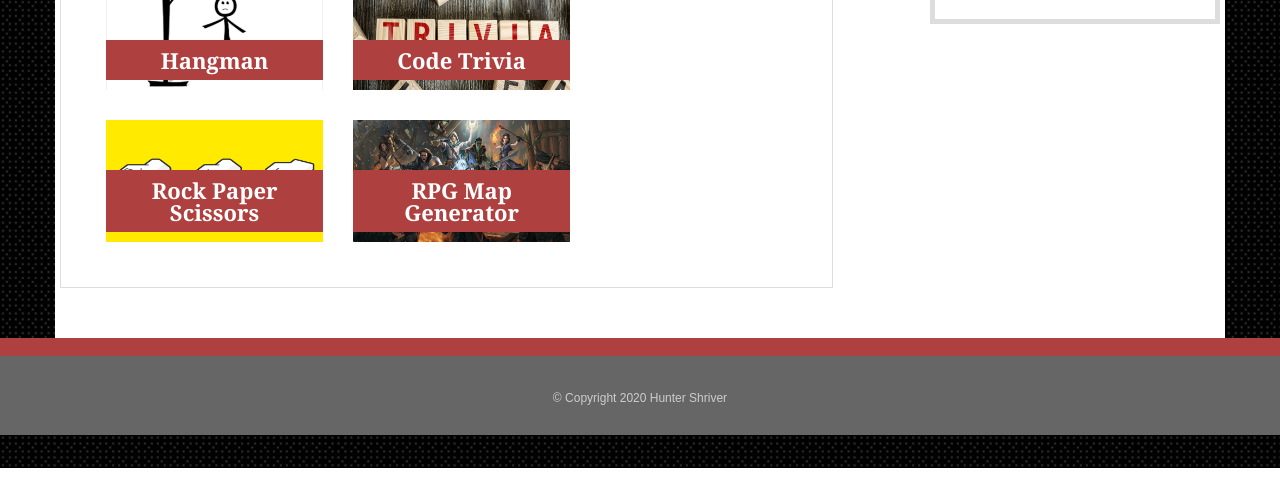
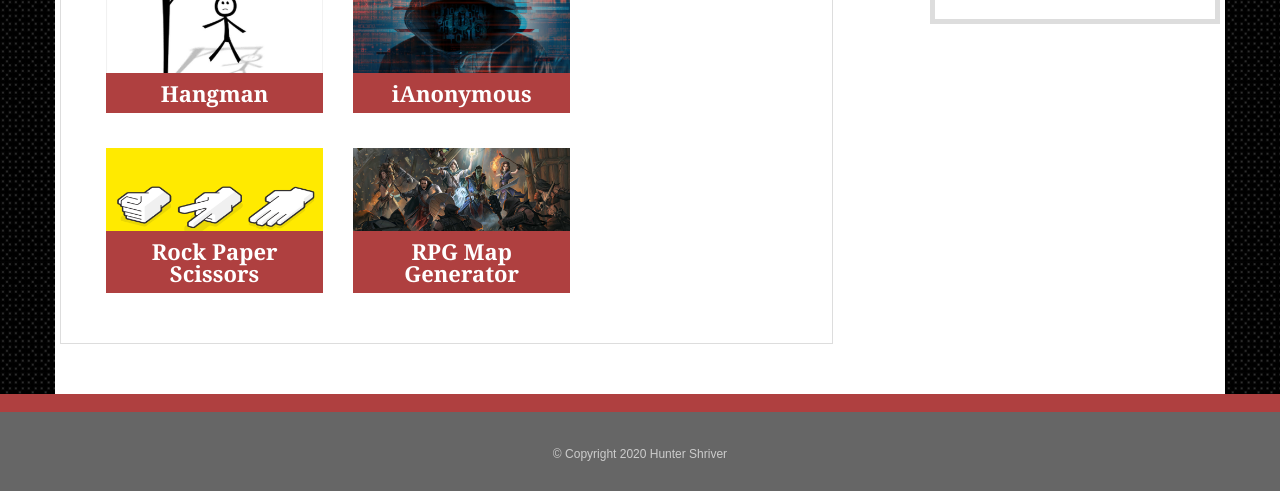
Before and after one commit to PROX-E/Bootstrap-Portfolio, a plain HTML site: page portfolio.html in a window 1280 px wide. Shown: the part 332-823 px from the top of the page. Before the commit the page ends 800 px from the top, so only its background shows below. Drawn offline with nearby package versions, Linux system fonts and the light colour scheme.

Commit message:
update portfolio page
add iAnonymous project

fix image sizing

```diff
--- a/assets/css/style.css
+++ b/assets/css/style.css
@@ -153,7 +153,7 @@ h3,
 /* portfolio styles begin */
 .caption {
   width:100%;
-  bottom: 10px;
+  bottom: 5px;
   position: absolute;
   background: #af4040;
 }
@@ -164,6 +164,7 @@ h3,
   margin: 15px;
   padding: 0;
   max-width: 220px;  /* computed max-width of img-responsive */
+  height: 150px;
 }
 
 .caption h3 {
--- a/portfolio.html
+++ b/portfolio.html
@@ -51,10 +51,10 @@
 
               <div class="col-md-4">
                 <div class="col-sm-12 thumbnail text-center">
-                  <a href=" " target="_blank">
-                    <img class="img-responsive" src="assets/images/trivia.jpg" alt="trivia game">
+                  <a href="https://ianonymous.herokuapp.com/" target="_blank">
+                    <img class="img-responsive" src="assets/images/ianonymous.jpg" alt="iAnonymous">
                     <div class="caption">
-                      <h3>Code Trivia</h3>
+                      <h3>iAnonymous</h3>
                     </div>
                   </a>
                 </div>
```
Also changed, not shown: assets/images/ianonymous.jpg (added).
